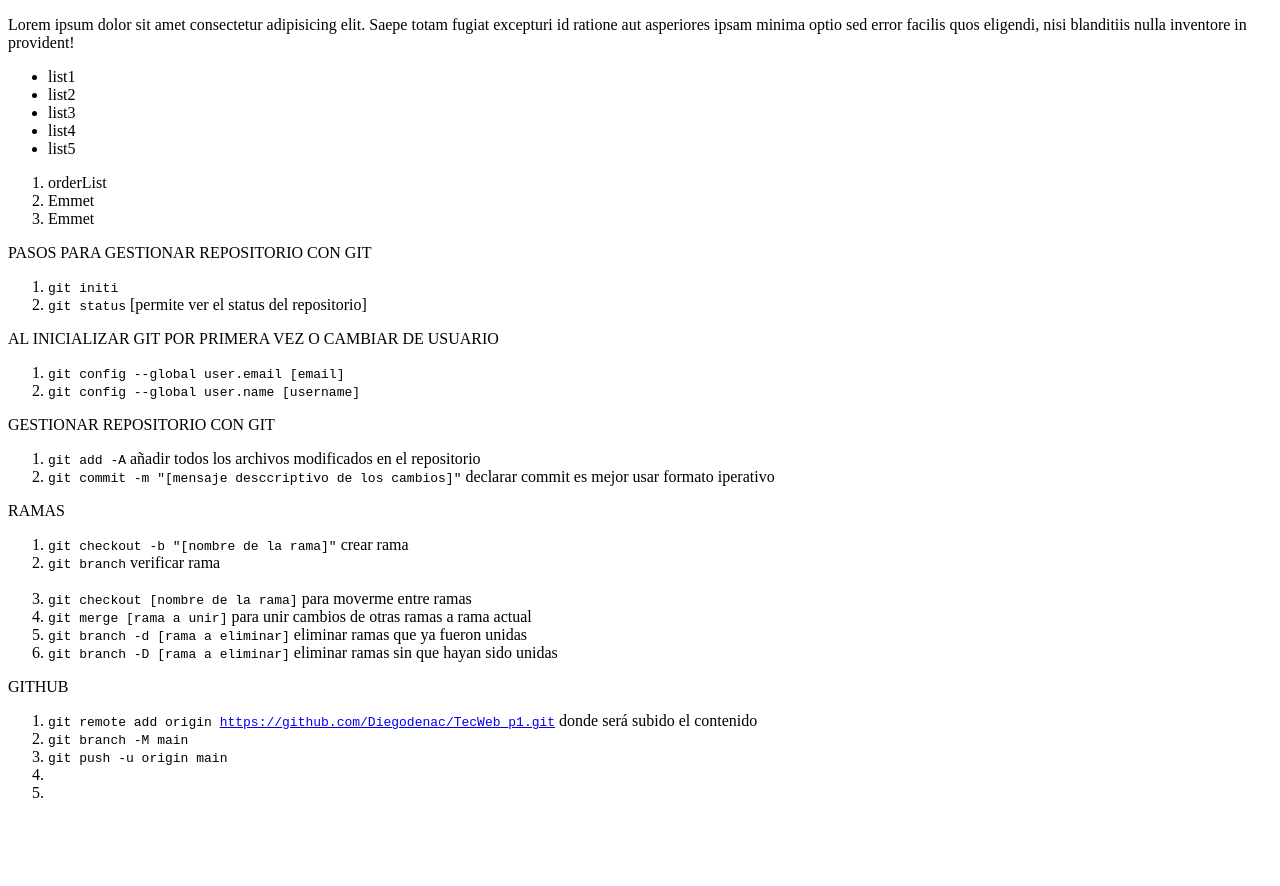
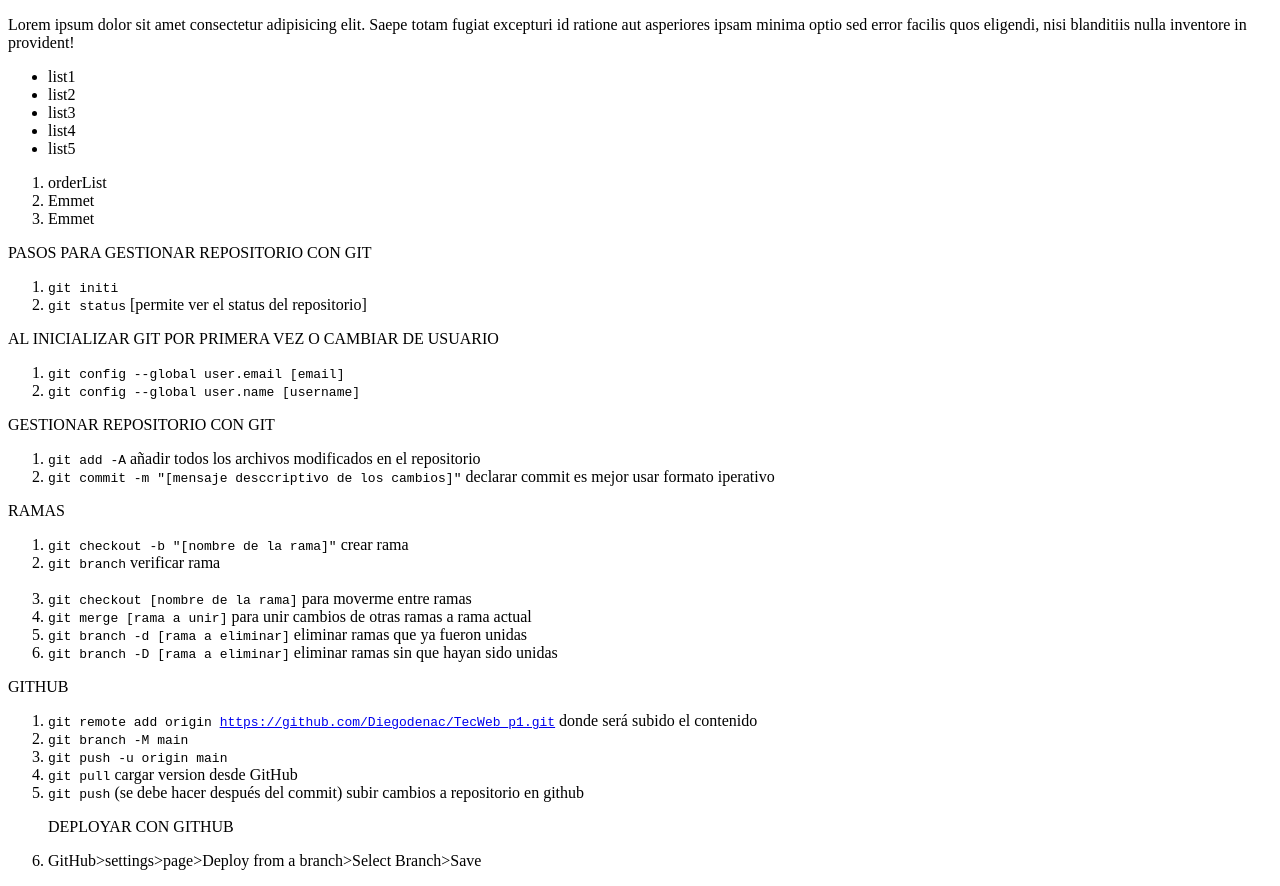
Before and after one commit to Diegodenac/TecWeb_p1, a plain HTML site: page index.html in a window 1280 px wide. Before the commit the page ends 818 px from the top, so only its background shows below. Drawn offline with Linux system fonts and the light colour scheme.

Commit message:
Added Notes for GitHub

```diff
--- a/index.html
+++ b/index.html
@@ -49,8 +49,10 @@
         <li><code>git remote add origin <a href="https://github.com/Diegodenac/TecWeb_p1.git">https://github.com/Diegodenac/TecWeb_p1.git</a></code> donde será subido el contenido</li>
         <li><code>git branch -M main</code></li>
         <li><code>git push -u origin main</code></li>
-        <li><code></code></li>
-        <li><code></code></li>
+        <li><code>git pull</code> cargar version desde GitHub</li>
+        <li><code>git push</code> (se debe hacer después del commit) subir cambios a repositorio en github</li>
+        <p>DEPLOYAR CON GITHUB</p>
+        <li>GitHub>settings>page>Deploy from a branch>Select Branch>Save</li>
     </ol>
 </body>
 </html>
```
